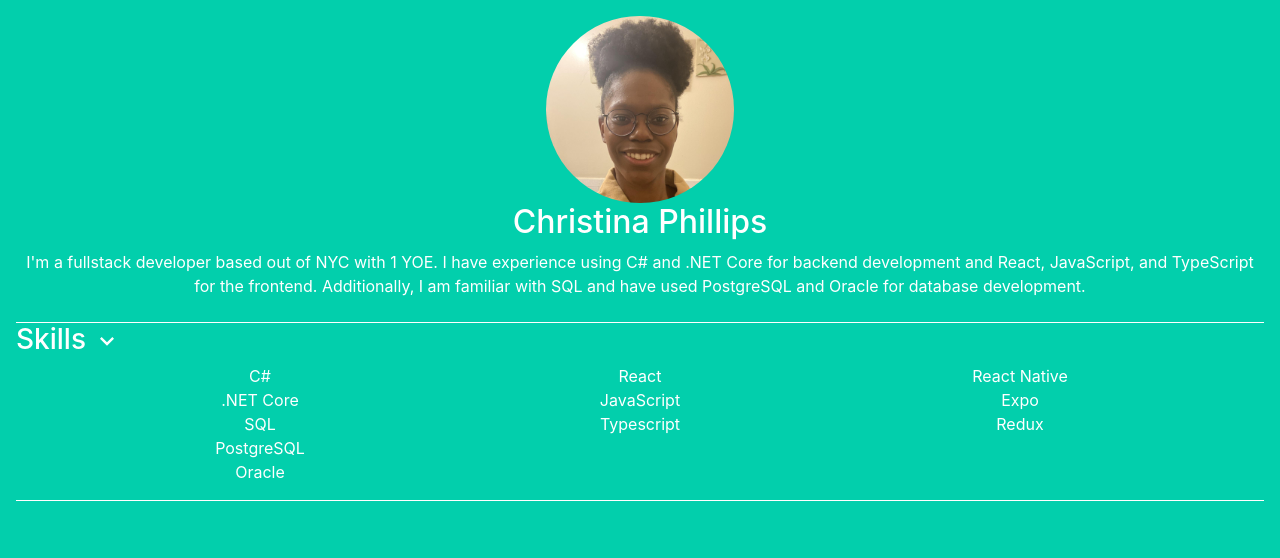
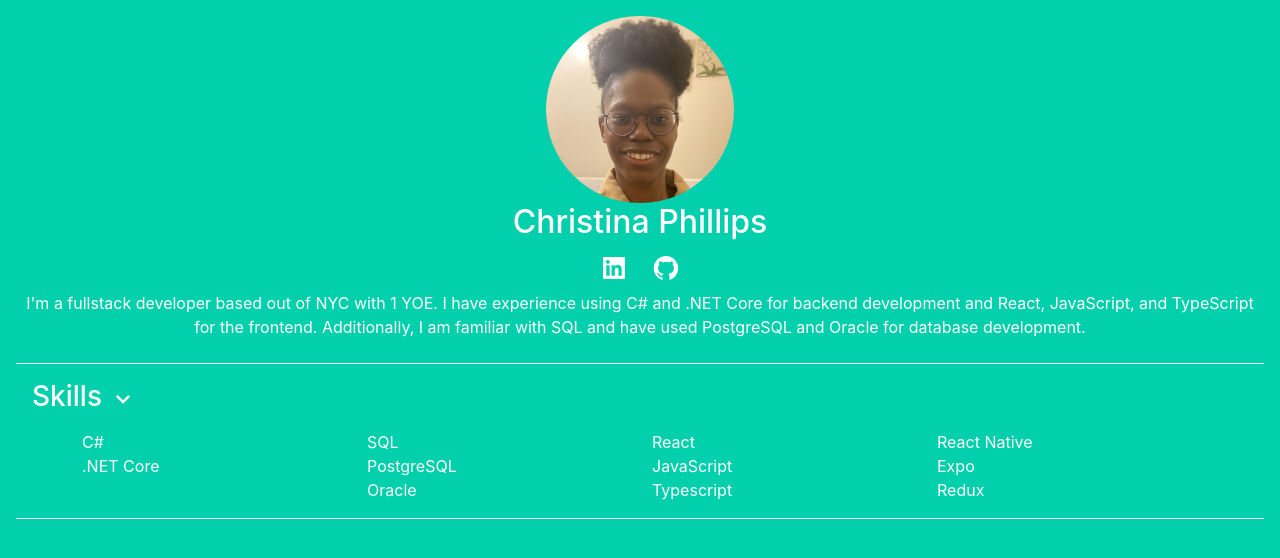
Before and after one commit to chq-ristina/portfolio-website, a React (Create React App) app: page / in a window 1280 px wide. Shown: the top 558 px of the page. Built offline with nearby package versions, Linux system fonts and the light colour scheme.

Commit message:
Adding github and linkedin links

```diff
--- a/src/App.scss
+++ b/src/App.scss
@@ -7,6 +7,11 @@ body{
     color: #fff;
     margin: 16px;
 }
+
+a {
+    color: inherit; /* blue colors for links too */
+    text-decoration: inherit; /* no underline */
+  }
 
 .headshot{
     height: 15%;
--- a/src/pages/Home.tsx
+++ b/src/pages/Home.tsx
@@ -2,6 +2,8 @@ import { useState } from "react";
 import headshot from "../assets/headshot.jpg";
 import { MdKeyboardArrowDown } from "react-icons/md";
 import { MdKeyboardArrowUp } from "react-icons/md";
+import { AiFillLinkedin } from "react-icons/ai";
+import { AiOutlineGithub } from "react-icons/ai";
 
 export function Home() {
   const [collapse, setCollapsed] = useState(true);
@@ -12,6 +14,19 @@ export function Home() {
       </div>
       <div className="d-flex flex-column justify-content-center align-items-center mb-4">
         <h2>Christina Phillips</h2>
+        <div>
+          <h3>
+            <a
+              href="https://www.linkedin.com/in/christina-p-455763141/"
+              className="me-4"
+            >
+              <AiFillLinkedin />
+            </a>
+            <a href="https://github.com/chq-ristina">
+              <AiOutlineGithub />
+            </a>
+          </h3>
+        </div>
         <span className="text-center text-wrap mx-6">
           I'm a fullstack developer based out of NYC with 1 YOE. I have
           experience using C# and .NET Core for backend development and React,
@@ -28,15 +43,18 @@ export function Home() {
           aria-expanded="false"
           aria-controls="collapseExample"
           onClick={() => setCollapsed(!collapse)}
+          className="m-3"
         >
           Skills {collapse ? <MdKeyboardArrowDown /> : <MdKeyboardArrowUp />}
         </h3>
         <div className="collapse show" id="collapseExample">
-          <ul className="container text-center" style={{ listStyle: "none" }}>
+          <ul className="container text-start" style={{ listStyle: "none" }}>
             <div className="row">
               <div className="col">
                 <li>C#</li>
                 <li>.NET Core</li>
+              </div>
+              <div className="col">
                 <li>SQL</li>
                 <li>PostgreSQL</li>
                 <li>Oracle</li>
```
